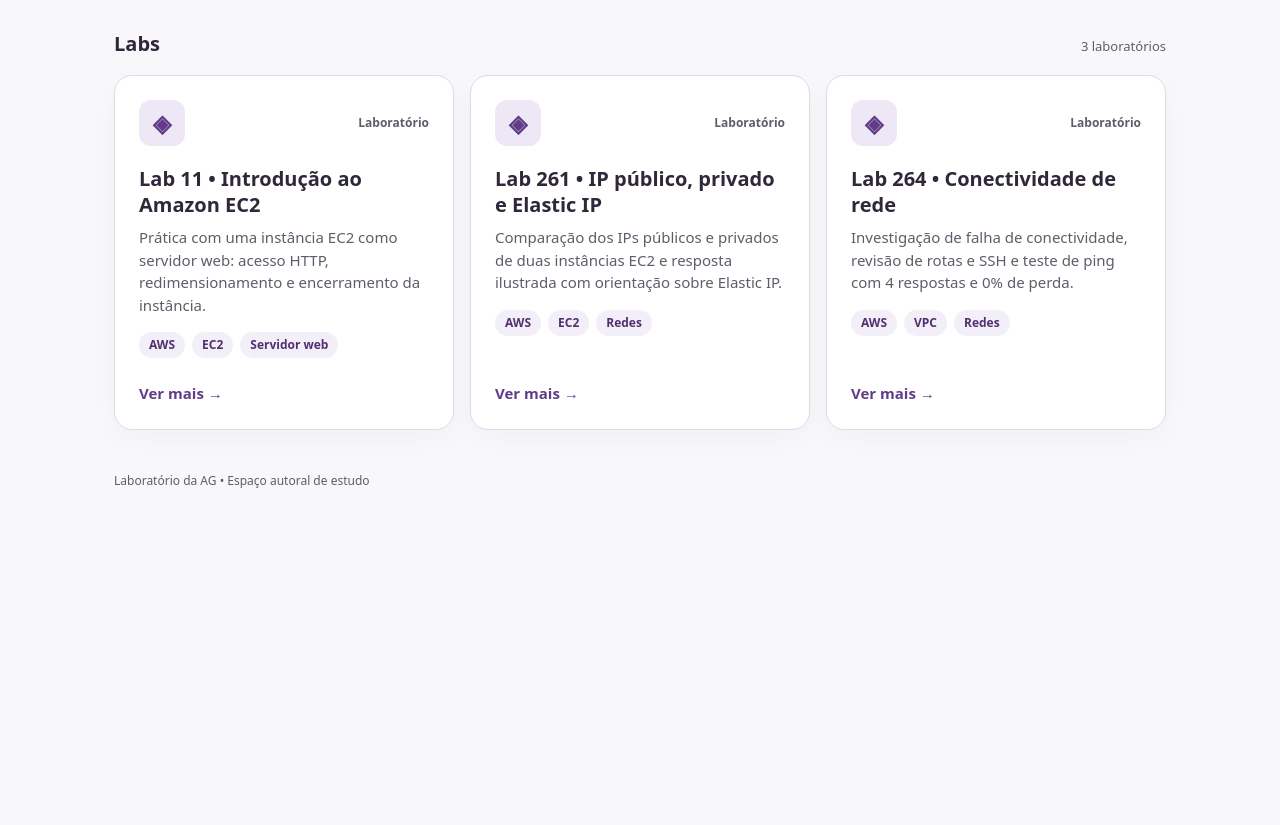
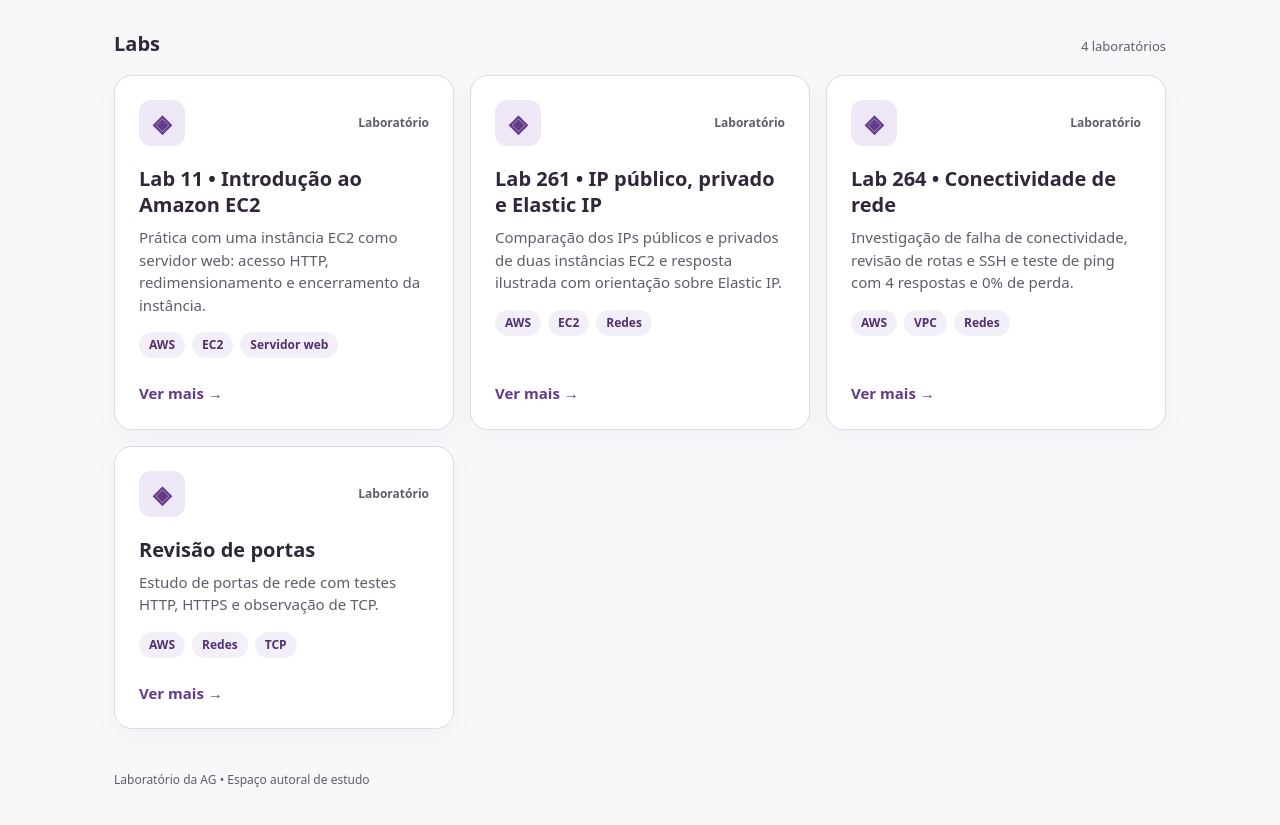
Before and after one commit to GeovanaCalixto/lab-cloud, a plain HTML site: page index.html in a window 1280 px wide. Shown: the part 225-1050 px from the top of the page. Before the commit the page ends 800 px from the top, so only its background shows below. Drawn offline with Linux system fonts and the light colour scheme.

Commit message:
Publica revisão de portas no hub
* Publica revisão de portas

* Adiciona revisão de portas ao hub

```diff
--- a/index.html
+++ b/index.html
@@ -66,6 +66,13 @@ footer{color:var(--suave);font-size:12px;margin-top:42px}
 <div aria-label="Temas" class="tags"><span class="tag">AWS</span><span class="tag">EC2</span><span class="tag">Redes</span></div>
 <a class="link" href="aws/rede/lab-261/">Ver mais <span aria-hidden="true">→</span><span class="sr-only"> sobre o Lab 261</span></a>
 </article><article class="card"><div class="card-topo"><div aria-hidden="true" class="icone">◈</div><span class="tipo">Laboratório</span></div><h3>Lab 264 • Conectividade de rede</h3><p>Investigação de falha de conectividade, revisão de rotas e SSH e teste de ping com 4 respostas e 0% de perda.</p><div aria-label="Temas" class="tags"><span class="tag">AWS</span><span class="tag">VPC</span><span class="tag">Redes</span></div><a class="link" href="aws/rede/lab-264/">Ver mais <span aria-hidden="true">→</span><span class="sr-only"> sobre o Lab 264</span></a></article>
+<article class="card">
+<div class="card-topo"><div aria-hidden="true" class="icone">◈</div><span class="tipo">Laboratório</span></div>
+<h3>Revisão de portas</h3>
+<p>Estudo de portas de rede com testes HTTP, HTTPS e observação de TCP.</p>
+<div aria-label="Temas" class="tags"><span class="tag">AWS</span><span class="tag">Redes</span><span class="tag">TCP</span></div>
+<a class="link" href="aws/rede/Revis%C3%A3o-Portas/">Ver mais <span aria-hidden="true">→</span><span class="sr-only"> sobre Revisão de portas</span></a>
+</article>
 </section>
 <nav aria-label="Páginas de laboratórios" class="paginacao" hidden="" id="paginacao">
 <button id="anterior" type="button">← Anterior</button>
```
Also changed, not shown: aws/rede/Revisão-Portas/index.html (added, +1 -0 lines).
